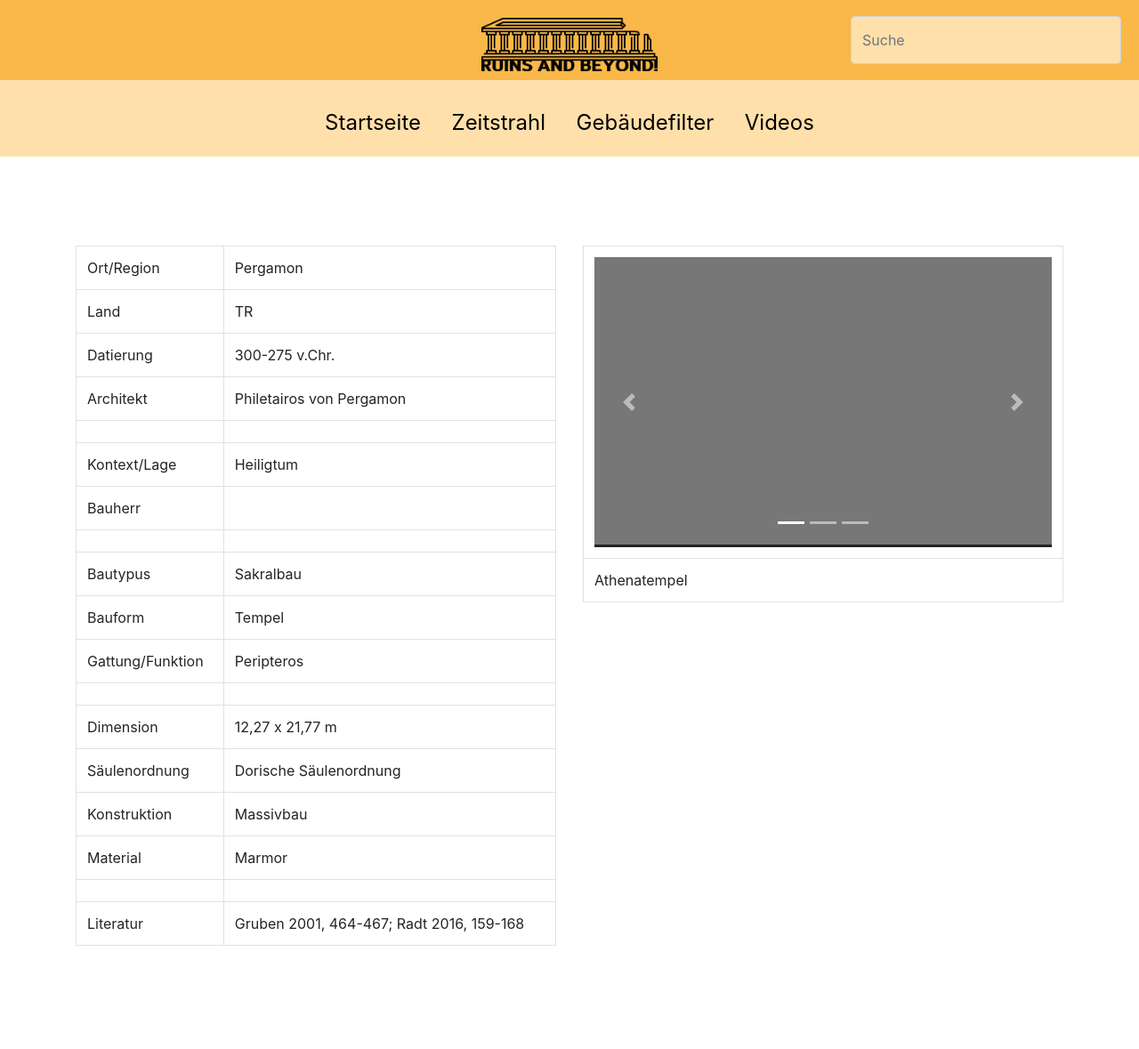
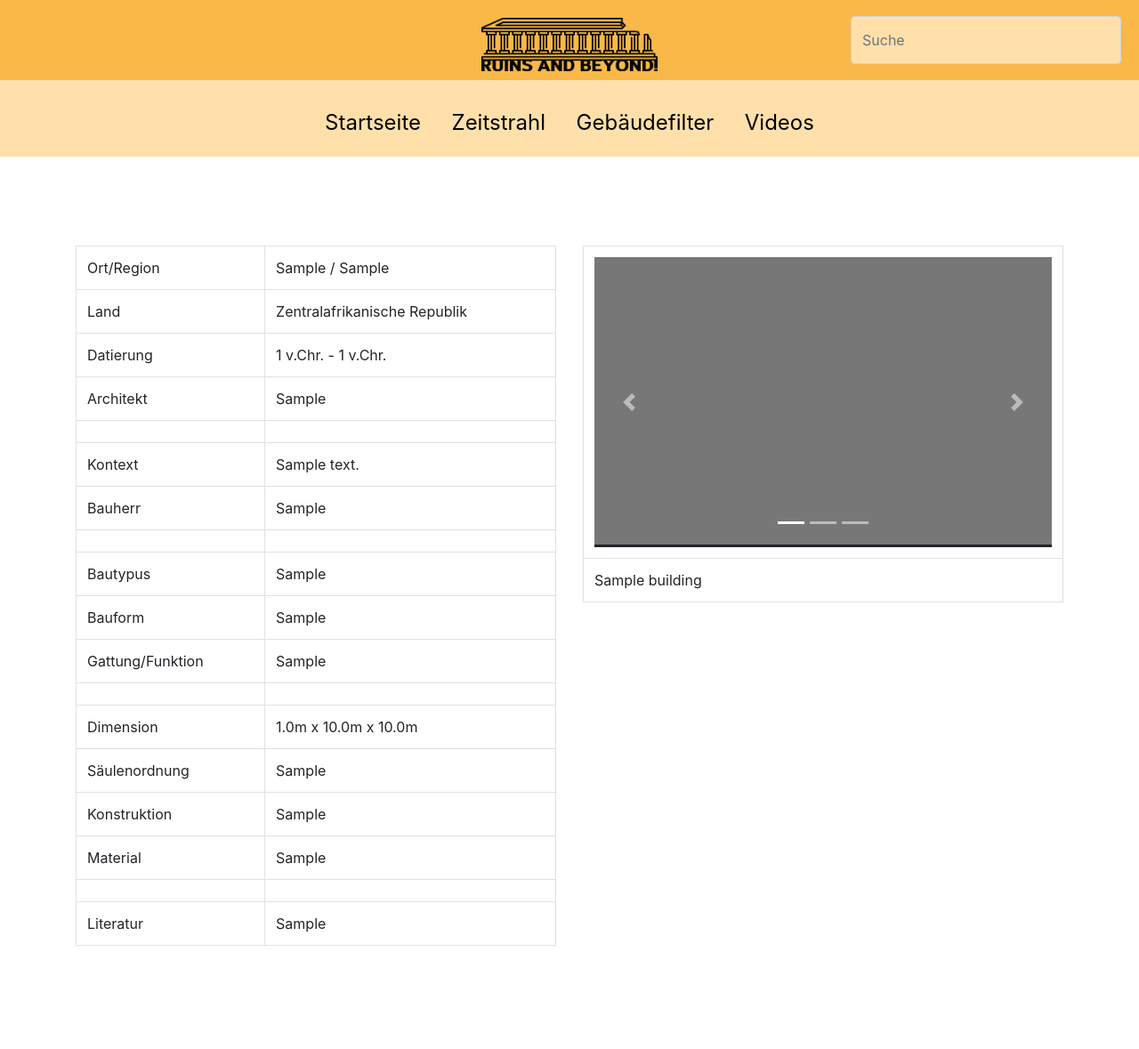
Before and after one commit to ReisReisReis1/bp55, a Django app: page /details_page/1/ in a window 1280 px wide. Shown: the whole page at 89% size. Run offline with Django 3.2, Linux system fonts and the light colour scheme; tables that the repository leaves empty hold one stand-in row (values such as "Sample post"); some libraries are stand-ins or nearby versions.

Commit message:
Added functional details page

```diff
--- a/details_page/templates/detailed.html
+++ b/details_page/templates/detailed.html
@@ -24,7 +24,12 @@
                                 Ort/Region
                             </td>
                             <td>
-                                Pergamon
+                                {% if Ort != None %}
+                                    {{ Ort }}
+                                {% endif %}
+                                {% if Region != None %}
+                                    / {{ Region }}
+                                {% endif %}
                             </td>
                         </tr>
                         <tr>
@@ -32,7 +37,9 @@
                                 Land
                             </td>
                             <td>
-                                TR
+                                {% if Land != None %}
+                                    {{ Land }}
+                                {% endif %}
                             </td>
                         </tr>
                         <tr>
@@ -40,7 +47,12 @@
                                 Datierung
                             </td>
                             <td>
-                                300-275 v.Chr.
+                                {% if Datum_von != None %}
+                                    {{ Datum_von }} {{ Datum_von_BC_oder_AD }}
+                                {% endif %}
+                                {% if Datum_bis != None %}
+                                    - {{ Datum_bis }} {{ Datum_bis_BC_oder_AD }}
+                                {% endif %}
                             </td>
                         </tr>
                         <tr>
@@ -48,7 +60,9 @@
                                 Architekt
                             </td>
                             <td>
-                                Philetairos von Pergamon
+                                {% if Architekt != None %}
+                                    {{ Architekt }}
+                                {% endif %}
                             </td>
                         </tr>
                         <tr>
@@ -61,10 +75,12 @@
                         </tr>
                         <tr>
                             <td>
-                                Kontext/Lage
+                                Kontext
                             </td>
                             <td>
-                                Heiligtum
+                                {% if Kontext_Lage != None %}
+                                    {{ Kontext_Lage }}
+                                {% endif %}
                             </td>
                         </tr>
                         <tr>
@@ -72,7 +88,9 @@
                                 Bauherr
                             </td>
                             <td>
-
+                                {% if Bauherr != None %}
+                                    {{ Bauherr }}
+                                {% endif %}
                             </td>
                         </tr>
                         <tr>
@@ -88,7 +106,9 @@
                                 Bautypus
                             </td>
                             <td>
-                                Sakralbau
+                                {% if Bautypus != None %}
+                                    {{ Bautypus }}
+                                {% endif %}
                             </td>
                         </tr>
                         <tr>
@@ -96,7 +116,9 @@
                                 Bauform
                             </td>
                             <td>
-                                Tempel
+                                {% if Bauform != None %}
+                                    {{ Bauform }}
+                                {% endif %}
                             </td>
                         </tr>
                         <tr>
@@ -104,7 +126,9 @@
                                 Gattung/Funktion
                             </td>
                             <td>
-                                Peripteros
+                                {% if Gattung_Funktion != None %}
+                                    {{ Gattung_Funktion }}
+                                {% endif %}
                             </td>
                         </tr>
                         <tr>
@@ -120,7 +144,15 @@
                                 Dimension
                             </td>
                             <td>
-                                12,27 x 21,77 m
+                                {% if Länge != None %}
+                                    {{ Länge }}m
+                                {% endif %}
+                                {% if Breite != None %}
+                                     x {{ Breite }}m
+                                {% endif %}
+                                {% if Höhe != None %}
+                                     x {{ Höhe }}m
+                                {% endif %}
                             </td>
                         </tr>
                         <tr>
@@ -128,7 +160,9 @@
                                 Säulenordnung
                             </td>
                             <td>
-                                Dorische Säulenordnung
+                                {% if Säulenordung != None %}
+                                    {{ Säulenordung }}
+                                {% endif %}
                             </td>
                         </tr>
                         <tr>
@@ -136,7 +170,9 @@
                                 Konstruktion
                             </td>
                             <td>
-                                Massivbau
+                                {% if Konstruktion != None %}
+                                    {{ Konstruktion }}
+                                {% endif %}
                             </td>
                         </tr>
                         <tr>
@@ -144,7 +180,9 @@
                                 Material
                             </td>
                             <td>
-                                Marmor
+                                {% if Material != None %}
+                                    {{ Material }}
+                                {% endif %}
                             </td>
                         </tr>
                         <tr>
@@ -160,7 +198,9 @@
                                 Literatur
                             </td>
                             <td>
-                                Gruben 2001, 464-467; Radt 2016, 159-168
+                                {% if Litertur != None %}
+                                    {{ Litertur }}
+                                {% endif %}
                             </td>
                         </tr>
                     </tbody>
@@ -201,7 +241,7 @@
                         </tr>
                         <tr>
                             <td>
-                                Athenatempel
+                                {{ Name }}
                             </td>
                         </tr>
                     </tbody>
--- a/details_page/views.py
+++ b/details_page/views.py
@@ -30,15 +30,15 @@ def detailed(request, id):
         'Datum_bis': Building.get_date_to(Building, id),
         'Datum_bis_BC_oder_AD': Building.get_date_to_BC_or_AD(Building, id),
         'Architekt': Building.get_architect(Building, id),
-        'Kontext/Lage': Building.get_context(Building, id),
+        'Kontext_Lage': Building.get_context(Building, id),
         'Bauherr': Building.get_builder(Building, id),
         'Bautypus': Building.get_construction_type(Building, id),
         'Bauform': Building.get_design(Building, id),
-        'Gattung/Funktion':  Building.get_function(Building, id),
-        """
-        'Dimension': Building.get_dimension(Building, id),
-        'Videos': Building.get_videos(Building, id),
-        """
+        'Gattung_Funktion':  Building.get_function(Building, id),
+
+        #'Dimension': Building.get_dimension(Building, id),
+        #'Videos': Building.get_videos(Building, id),
+
         'Länge': Building.get_length(Building, id),
         'Breite': Building.get_width(Building, id),
         'Höhe': Building.get_height(Building, id),
--- a/video_content/views.py
+++ b/video_content/views.py
@@ -30,6 +30,8 @@ def display(request):
                 Video.get_era(Video, 'Hellenismus'),
                 Video.get_era(Video, 'Römische Kaiserzeit'),
                 Video.get_era(Video, 'Spätantike')),
+
+        'Test': {"1": [1,2,3,4], "2": [5,6,7,8]}
     }
 
     return render(request, 'videos.html', context)
```
Also changed, not shown: video_content/templates/videos.html (+11 -0 lines).
